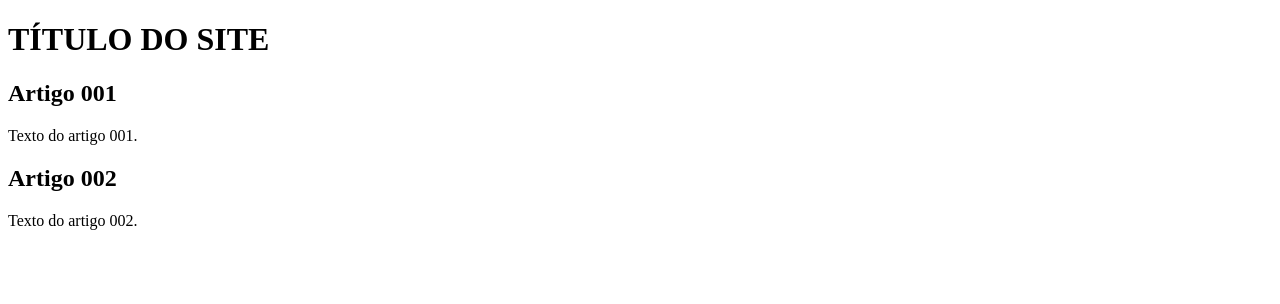
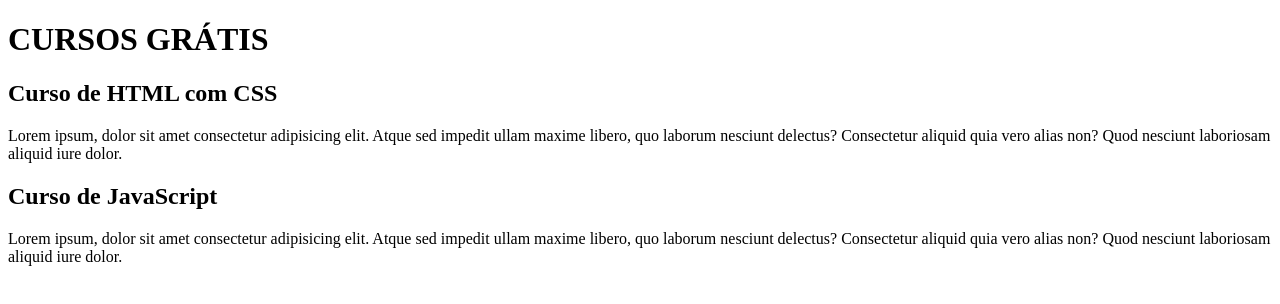
Before and after one commit to JosGSC-Dev/Experimentos-sites-HTML-e-CSS, a plain HTML site: page index.html in a window 1280 px wide. Drawn offline with Linux system fonts and the light colour scheme.

Commit message:
Inserindo informações

```diff
--- a/index.html
+++ b/index.html
@@ -8,15 +8,15 @@
 <body>
     <main>
         <header>
-            <h1>TÍTULO DO SITE</h1>
+            <h1>CURSOS GRÁTIS</h1>
         </header>
         <article>
-            <h2>Artigo 001</h2>
-            <p>Texto do artigo 001.</p>
+            <h2>Curso de HTML com CSS</h2>
+            <p> Lorem ipsum, dolor sit amet consectetur adipisicing elit. Atque sed impedit ullam maxime libero, quo laborum nesciunt delectus? Consectetur aliquid quia vero alias non? Quod nesciunt laboriosam aliquid iure dolor. </p>
         </article>
         <article>
-            <h2>Artigo 002</h2>
-            <p>Texto do artigo 002.</p>
+            <h2>Curso de JavaScript</h2>
+            <p> Lorem ipsum, dolor sit amet consectetur adipisicing elit. Atque sed impedit ullam maxime libero, quo laborum nesciunt delectus? Consectetur aliquid quia vero alias non? Quod nesciunt laboriosam aliquid iure dolor. </p>
         </article>
     </main>
 </body>
```
